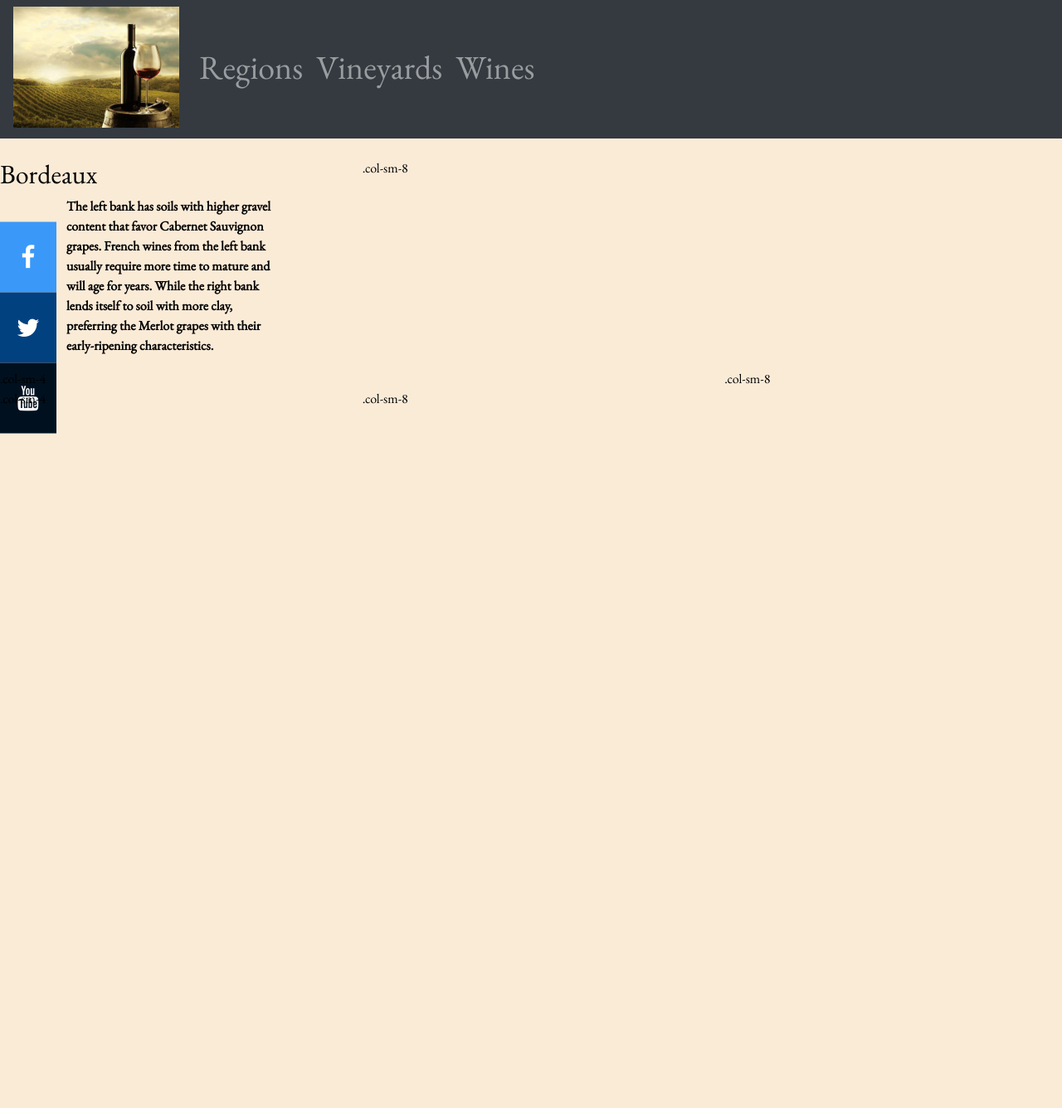
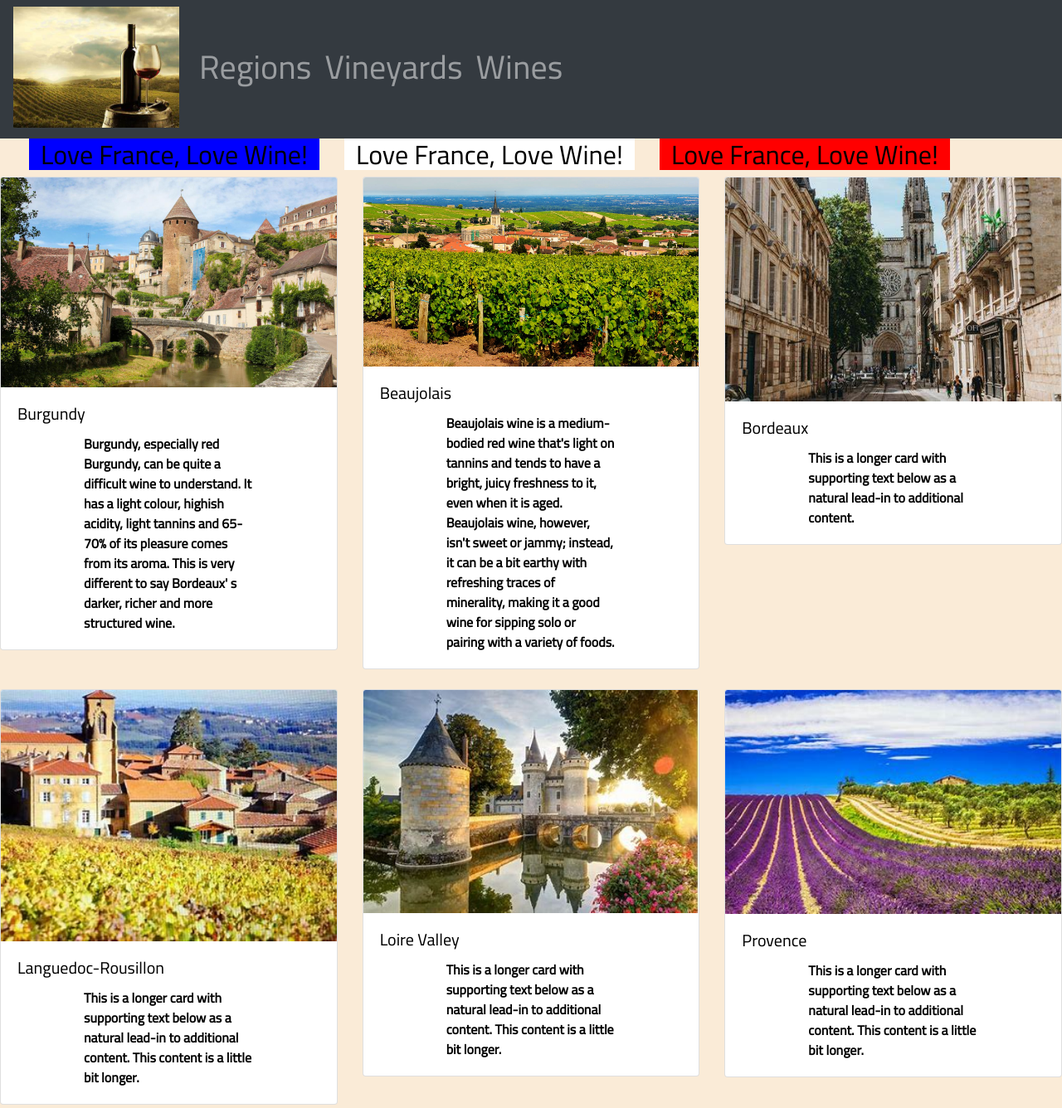
Before and after one commit to Ramcod/Love_France_Love_Wine, a plain HTML site: page regions.html in a window 1280 px wide. Shown: the part 5-1341 px from the top of the page at 83% size. Before the commit the page ends 800 px from the top, so only its background shows below. Drawn offline with nearby package versions, Linux system fonts and the light colour scheme.

Commit message:
Add images to regions.html and lay out cards

```diff
--- a/assets/css/styles.css
+++ b/assets/css/styles.css
@@ -1,9 +1,22 @@
-body {font-family: 'EB Garamond', serif;;
+body {
+  font-family: 'Cairo', sans-serif;
 background-color: antiquewhite;
 color: black;
-
+}
+.blue {
+background-color:blue;
+text-align:center;
 }
 
+.white{
+  background-color:white;
+  text-align:center;
+  }
+
+  .red {
+    background-color: red;
+    text-align:center;
+    }
 p {
     margin-left:80px;
     margin-right:80px;
@@ -13,44 +26,11 @@ p {
     font-size:40px;
 }
 
-/* Fixed/sticky icon bar (vertically aligned 50% from the top of the screen) */
-.icon-bar {
-    position: fixed;
-    top: 50%;
-    -webkit-transform: translateY(-50%);
-    -ms-transform: translateY(-50%);
-    transform: translateY(-50%);
-  }
 
-  /* Style the icon bar links */
-  .icon-bar a {
-    display: block;
-    text-align: center;
-    padding: 20px;
-    transition: all 0.3s ease;
-    color: white;
-    font-size: 30px;
-  }
 
-  /* Style the social media icons with color, if you want */
-  .icon-bar a:hover {
-    background-color: #000;
-  }
 
-  .facebook {
-    background: rgb(58, 153, 248);
-    color: white;
-  }
 
-  .twitter {
-    background: rgb(2, 65, 128);
-    color: white;
-  }
 
-  .youtube {
-    background: rgb(1, 16, 31);
-    color: white;
-  }
 
   .container {
     margin-left:20px;
--- a/regions.html
+++ b/regions.html
@@ -7,6 +7,7 @@
   <link rel="stylesheet" href="https://cdn.jsdelivr.net/npm/bootstrap@4.6.1/dist/css/bootstrap.min.css">
   <link rel="preconnect" href="https://fonts.googleapis.com">
 <link rel="preconnect" href="https://fonts.gstatic.com" crossorigin>
+<link href="https://fonts.googleapis.com/css2?family=Cairo&display=swap" rel="stylesheet">
 <link href="https://fonts.googleapis.com/css2?family=EB+Garamond&display=swap" rel="stylesheet">
 <!-- Load font awesome icons -->
 <link rel="stylesheet" href="https://cdnjs.cloudflare.com/ajax/libs/font-awesome/4.7.0/css/font-awesome.min.css">
@@ -34,33 +35,87 @@
     </li>
   </ul>
 </nav>
+<div class="container">
+  <div class="row">
+    <div class="col-4">
+      <div class="blue">
+      <h2>Love France, Love Wine!</h2>
+    </div>
+  </div>
+    <div class="col-4">
+      <div class="white">
+      <h2>Love France, Love Wine!</h2>
+    </div>
+  </div>
+    <div class="col-4">
+      <div class="red">
+      <h2>Love France, Love Wine!</h2>
+    </div>
+  </div>
+  </div>
+</div>
 
 
-<!-- The social media icon bar -->
-<div class="icon-bar">
-  <a href="https://en-gb.facebook.com/" target="_blank"   class="facebook"><i class="fa fa-facebook"></i></a>
-  <a href="https://twitter.com/home" target="_blank" class="twitter"><i class="fa fa-twitter"></i></a>
-  <a href="https://www.bing.com/videos/search?q=how+to+taste+wine+youtube&qpvt=how+to+taste+wine+youtube&view=detail&mid=CE53120E1EA6CB415F59CE53120E1EA6CB415F59&&FORM=VRDGAR&ru=%2Fvideos%2Fsearch%3Fq%3Dhow%2Bto%2Btaste%2Bwine%2Byoutube%26qpvt%3Dhow%2Bto%2Btaste%2Bwine%2Byoutube%26FORM%3DVDRE" target="_blank"  class="youtube"><i class="fa fa-youtube"></i></a>
+  <!-- Cards for wine regions -->
+<div class="row row-cols-1 row-cols-md-3">
+  <div class="col mb-4">
+    <div class="card">
+      <img src="assets/images/burgundy.jpg" class="card-img-top" alt="Burgundy">
+      <div class="card-body">
+        <h5 class="card-title">Burgundy</h5>
+        <p class="card-text">Burgundy, especially red Burgundy, can be quite a difficult wine to understand. It has a light colour, highish acidity, light tannins and 65-70% of its pleasure comes from its aroma. This is very different to say Bordeaux' s darker, richer and more structured wine.</p>
+      </div>
+    </div>
+  </div>
+  <div class="col mb-4">
+    <div class="card">
+      <img src="assets/images/beaujolais.jpg" class="card-img-top" alt="Beaujolais">
+      <div class="card-body">
+        <h5 class="card-title">Beaujolais</h5>
+        <p class="card-text">Beaujolais wine is a medium-bodied red wine that's light on tannins and tends to have a bright, juicy freshness to it, even when it is aged. Beaujolais wine, however, isn't sweet or jammy; instead, it can be a bit earthy with refreshing traces of minerality, making it a good wine for sipping solo or pairing with a variety of foods.</p>
+      </div>
+    </div>
+  </div>
+  <div class="col mb-4">
+    <div class="card">
+      <img src="assets/images/bordeaux.jpg" class="card-img-top" alt="Bordeaux">
+      <div class="card-body">
+        <h5 class="card-title">Bordeaux</h5>
+        <p class="card-text">This is a longer card with supporting text below as a natural lead-in to additional content.</p>
+      </div>
+    </div>
+  </div>
+  <div class="col mb-4">
+    <div class="card">
+      <img src="assets/images/languedoc-rousillon.jpg" class="card-img-top" alt="Languedoc-Rousillon">
+      <div class="card-body">
+        <h5 class="card-title">Languedoc-Rousillon</h5>
+        <p class="card-text">This is a longer card with supporting text below as a natural lead-in to additional content. This content is a little bit longer.</p>
+      </div>
+    </div>
+  </div>
+  <div class="col mb-4">
+    <div class="card">
+      <img src="assets/images/loire valley.jpg" class="card-img-top" alt="Loire Valley">
+      <div class="card-body">
+        <h5 class="card-title">Loire Valley</h5>
+        <p class="card-text">This is a longer card with supporting text below as a natural lead-in to additional content. This content is a little bit longer.</p>
+      </div>
+    </div>
+  </div>
+  <div class="col mb-4">
+    <div class="card">
+      <img src="assets/images/provence.jpg" class="card-img-top" alt="Provence">
+      <div class="card-body">
+        <h5 class="card-title">Provence</h5>
+        <p class="card-text">This is a longer card with supporting text below as a natural lead-in to additional content. This content is a little bit longer.</p>
+      </div>
+    </div>
+  </div>
 </div>
+    <!-- Map -->
 
-<dic class="container">
-<div class="row">
-  <div class="col-sm-4"><h2>Bordeaux</h2>
-    <p>The left bank has soils with higher gravel content that favor Cabernet Sauvignon grapes. French wines from the left bank usually require more time to mature and will age for years. While the right bank lends itself to soil with more clay, preferring the Merlot grapes with their early-ripening characteristics.</p></div>
-
-
-  <div class="col-sm-8">.col-sm-8</div>
-</div>
-<div class="row">
-  <div class="col-sm-8">.col-sm-4</div>
-  <div class="col-sm-4">.col-sm-8</div>
-</div>
-<div class="row">
-  <div class="col-sm-4">.col-sm-4</div>
-  <div class="col-sm-8">.col-sm-8</div>
-</div>
-</div>
-
+      <!-- Footer and Social media -->
 
 
 <script src="https://cdn.jsdelivr.net/npm/jquery@3.5.1/dist/jquery.slim.min.js"></script>
```
Also changed, not shown: index.html (+1 -7 lines), vineyards.html (+1 -0 lines), wines.html (+2 -6 lines), assets/images/beaujolais.jpg (added), assets/images/bordeaux.jpg (added), assets/images/burgundy.jpg (added), assets/images/languedoc-rousillon.jpg (added), assets/images/loire valley.jpg (added), assets/images/provence.jpg (added).
